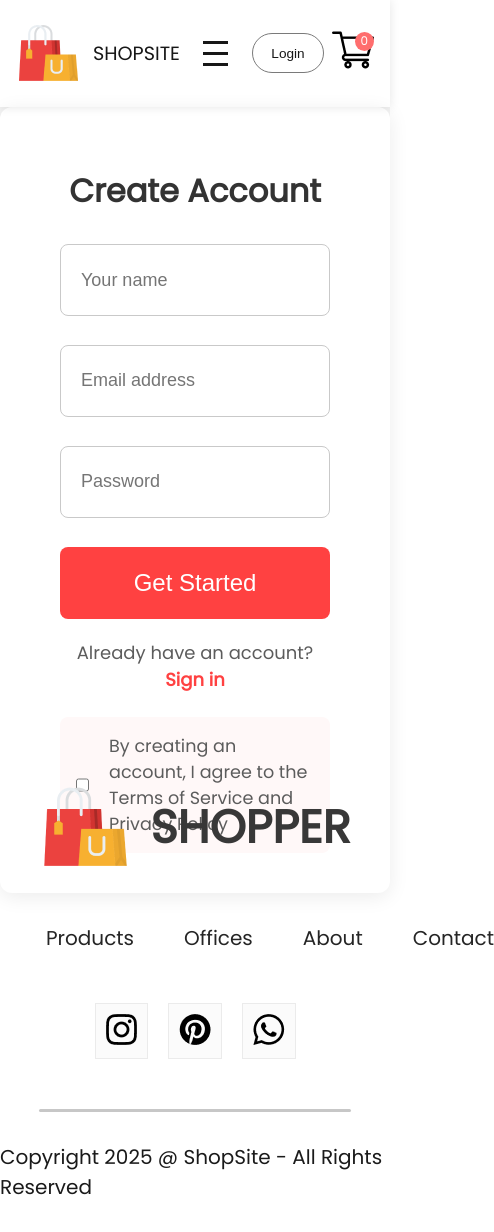
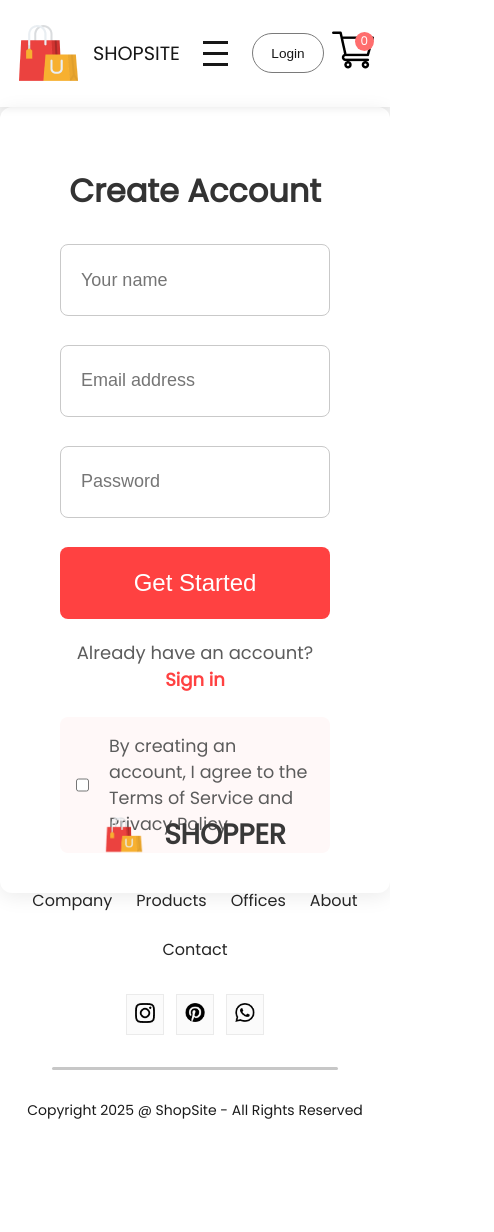
Before and after one commit to ArnaudHalvick/e-commerce-mern-stack, a React (Create React App) app in the folder frontend/: page /login in a window 390 px wide. Shown: the whole page, 494 px wide, since content can reach past the window. After the commit the page ends 1183 px from the top, so only its background shows below. Built offline with nearby package versions, Linux system fonts and the light colour scheme.

Commit message:
Make footer fully responsive

```diff
--- a/frontend/src/components/footer/Footer.css
+++ b/frontend/src/components/footer/Footer.css
@@ -4,6 +4,7 @@
   justify-content: center;
   align-items: center;
   gap: 3.125rem;
+  padding: 2rem 1rem;
 }
 
 .footer-brand {
@@ -24,6 +25,9 @@
   gap: 3.125rem;
   color: #252525;
   font-size: 1.25rem;
+  flex-wrap: wrap;
+  justify-content: center;
+  padding: 0;
 }
 
 .footer-navigation li {
@@ -60,3 +64,79 @@
   border-radius: 0.625rem;
   background-color: #c7c7c7;
 }
+
+/* Responsive styles */
+/* Extra small devices (phones, <576px) */
+@media (max-width: 575.98px) {
+  .footer-container {
+    gap: 2rem;
+  }
+
+  .footer-brand p {
+    font-size: 1.75rem;
+  }
+
+  .footer-brand img {
+    width: 40px;
+    height: auto;
+  }
+
+  .footer-navigation {
+    gap: 1.5rem;
+    font-size: 1rem;
+  }
+
+  .footer-legal {
+    font-size: 0.875rem;
+  }
+
+  .footer-social-links {
+    gap: 0.75rem;
+  }
+
+  .footer-icon-wrapper {
+    padding: 0.5rem;
+    padding-bottom: 0.25rem;
+  }
+
+  .footer-icon-wrapper img {
+    width: 20px;
+    height: auto;
+  }
+}
+
+/* Small devices (≥576px and <768px) */
+@media (min-width: 576px) and (max-width: 767.98px) {
+  .footer-container {
+    gap: 2.5rem;
+  }
+
+  .footer-brand p {
+    font-size: 2.25rem;
+  }
+
+  .footer-navigation {
+    gap: 2rem;
+    font-size: 1.125rem;
+  }
+
+  .footer-legal {
+    font-size: 1rem;
+  }
+}
+
+/* Medium devices (≥768px and <992px) */
+@media (min-width: 768px) and (max-width: 991.98px) {
+  .footer-brand p {
+    font-size: 2.5rem;
+  }
+
+  .footer-navigation {
+    gap: 2.5rem;
+  }
+}
+
+/* Large devices and above (≥992px) */
+@media (min-width: 992px) {
+  /* Default styles already work well for larger screens */
+}
```
